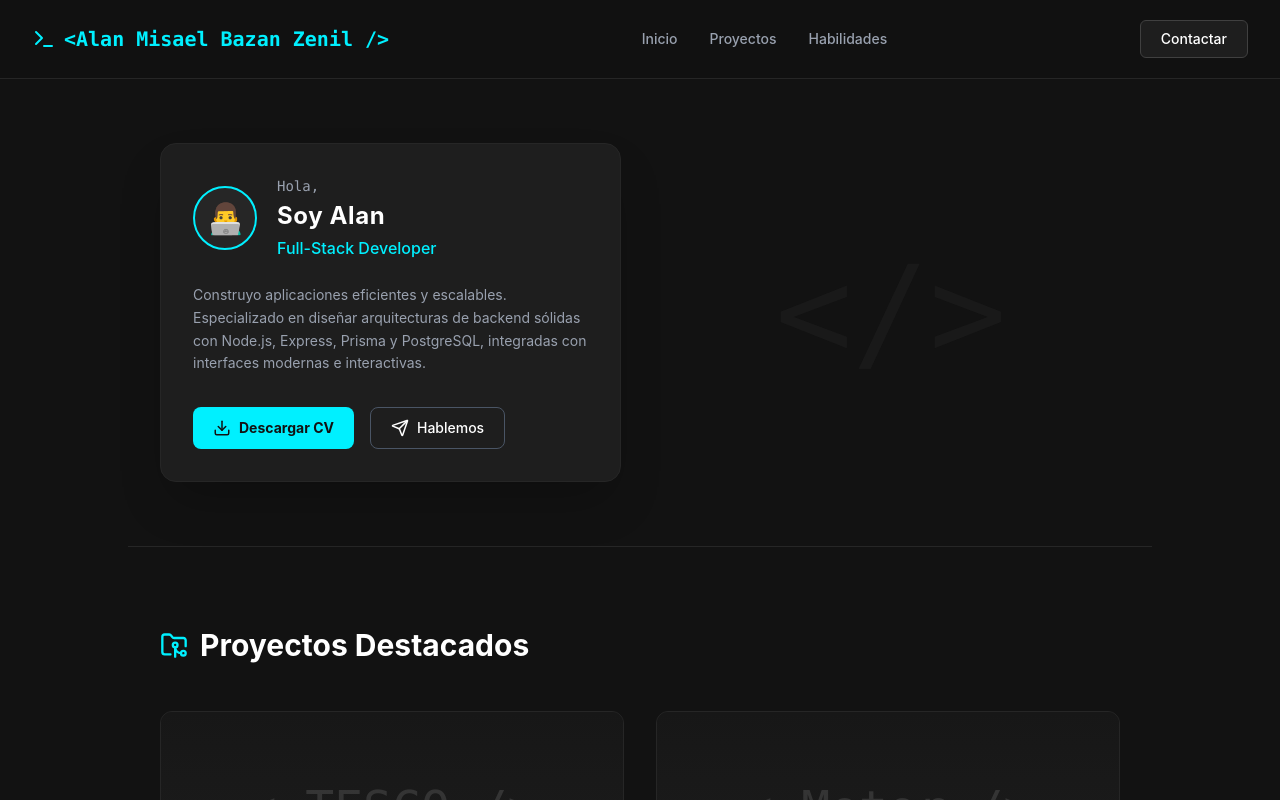
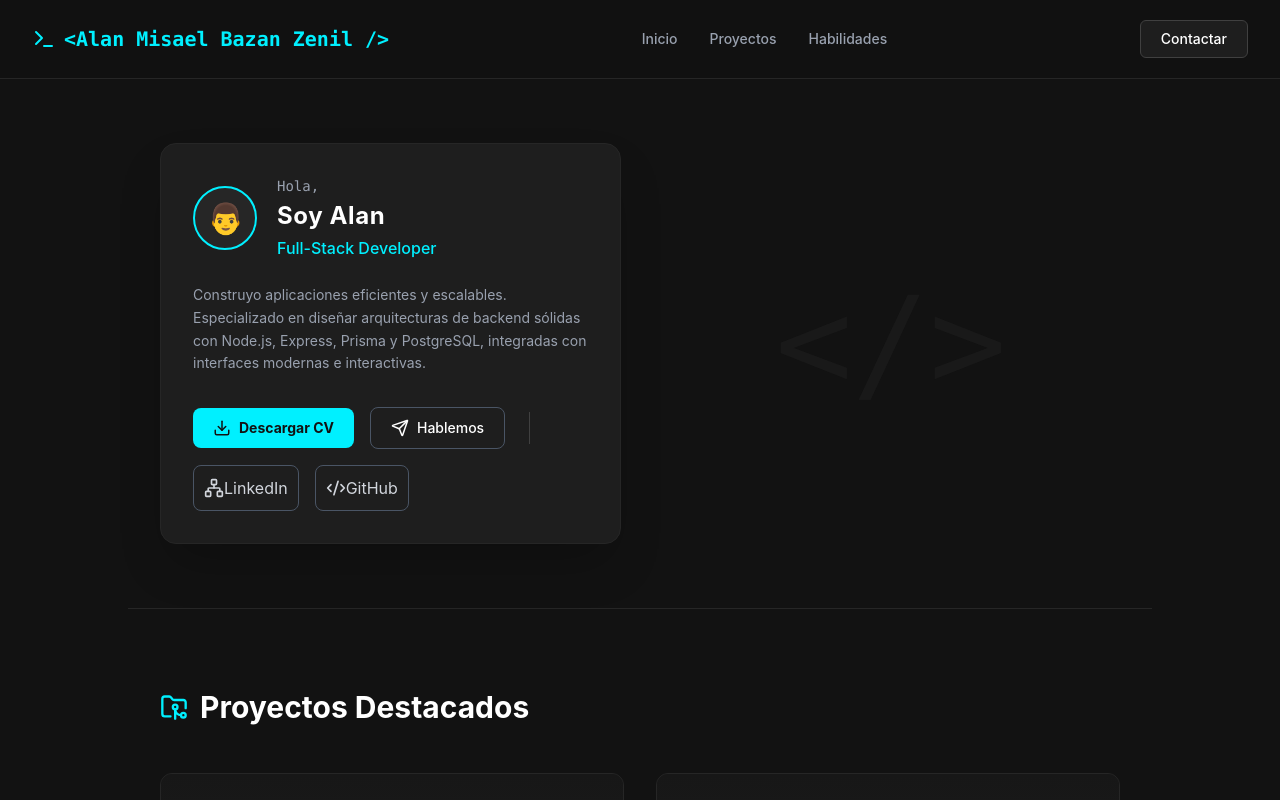
Before and after one commit to AlanMBZ/Mi-portafolio, a React (Vite) app in the folder client/: page / in a window 1280 px wide. Shown: the top 800 px of the page. Built offline with nearby package versions, Linux system fonts and the light colour scheme.

Commit message:
feat: Links para linkdin y github falta ver los enlaces

```diff
--- a/client/src/components/ui/Hero.tsx
+++ b/client/src/components/ui/Hero.tsx
@@ -1,4 +1,4 @@
-import { Download, Send } from "lucide-react";
+import { Download, Send, Code2, LucideNetwork } from "lucide-react";
 
 export default function Hero() {
   return (
@@ -11,7 +11,7 @@ export default function Hero() {
         <div className="flex items-center gap-5 mb-6">
           <div className="w-16 h-16 bg-neutral-800 rounded-full flex items-center justify-center overflow-hidden border-2 border-neon">
             {/* Aquí irá tu fotografía o avatar más adelante */}
-            <span className="text-3xl">👨‍💻</span>
+            <span className="text-3xl">👨</span>
           </div>
           <div>
             <p className="text-gray-400 font-mono text-sm mb-1">Hola,</p>
@@ -28,7 +28,8 @@ export default function Hero() {
           y PostgreSQL, integradas con interfaces modernas e interactivas.
         </p>
 
-        <div className="flex flex-wrap gap-4">
+        <div className="flex flex-wrap items-center gap-4">
+          {/* Botón Principal: CV */}
           <a
             href="/CV Alan Misael Bazan Zenil.pdf"
             download="CV_Alan_Misael_Bazan_Zenil.pdf"
@@ -37,6 +38,8 @@ export default function Hero() {
             <Download size={18} />
             Descargar CV
           </a>
+
+          {/* Botón Secundario: WhatsApp */}
           <a
             href="https://wa.me/525585974292"
             target="_blank"
@@ -45,6 +48,32 @@ export default function Hero() {
           >
             <Send size={18} />
             Hablemos
+          </a>
+
+          {/* Línea divisoria sutil para separar (Opcional pero se ve muy bien) */}
+
+          <div className="hidden sm:block w-px h-8 bg-neutral-700 mx-2"></div>
+
+          <a
+            href="https://www.linkedin.com/in/TU-PERFIL-AQUI/"
+            target="_blank"
+            rel="noopener noreferrer"
+            className="flex items-center justify-center p-2.5 bg-transparent border border-gray-600 text-gray-300 rounded-lg hover:border-neon hover:text-neon transition-colors"
+            title="LinkedIn"
+          >
+            <LucideNetwork size={20} />
+            LinkedIn
+          </a>
+
+          <a
+            href="https://github.com/TU-USUARIO-AQUI"
+            target="_blank"
+            rel="noopener noreferrer"
+            className="flex items-center justify-center p-2.5 bg-transparent border border-gray-600 text-gray-300 rounded-lg hover:border-neon hover:text-neon transition-colors"
+            title="GitHub"
+          >
+            <Code2 size={20} />
+            GitHub
           </a>
         </div>
       </div>
```
